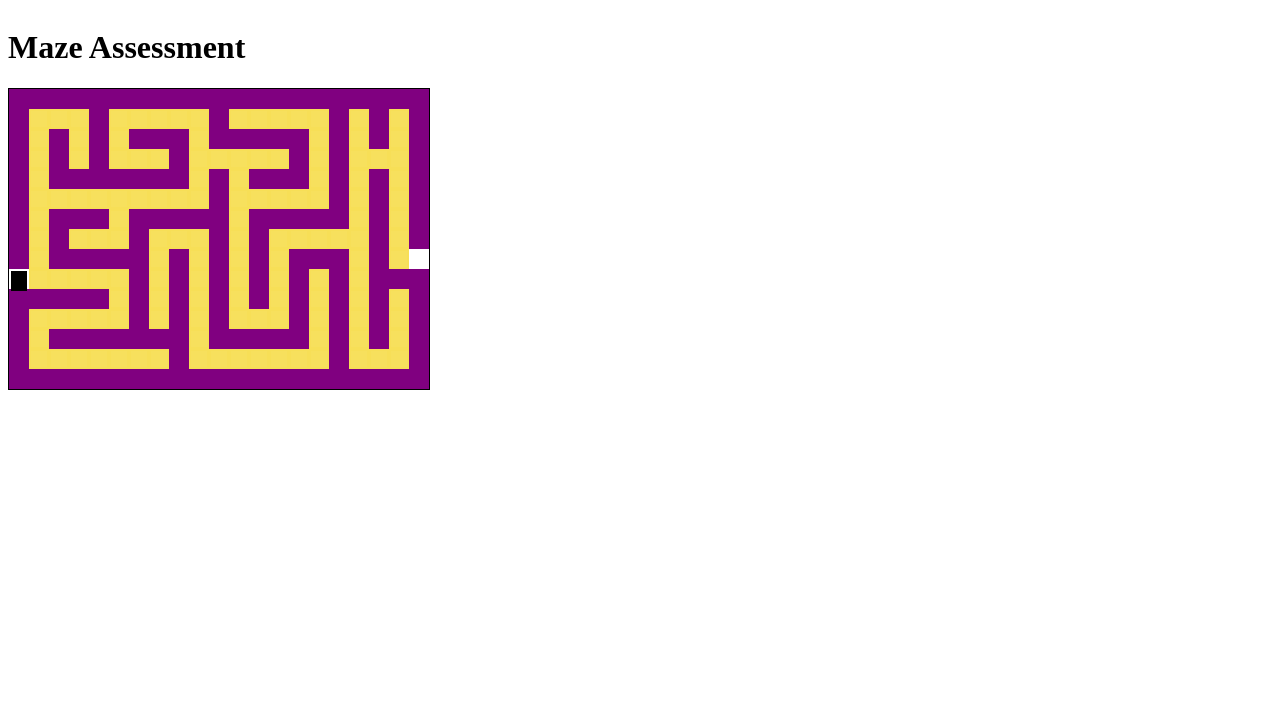
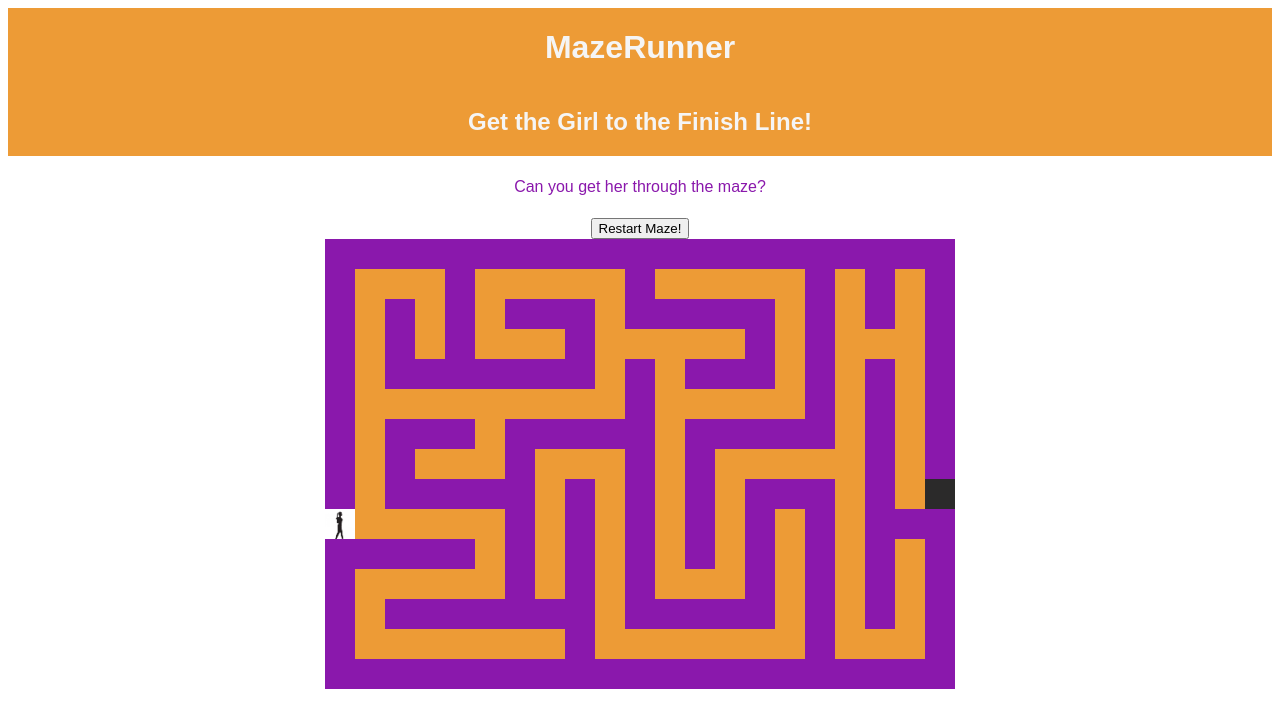
Before and after one commit to korenenyles/js-maze, a plain HTML site: page index.html in a window 1280 px wide. Drawn offline with Linux system fonts and the light colour scheme.

Commit message:
Refactors maze with assistance from study group, also adds win alert

```diff
--- a/index.html
+++ b/index.html
@@ -1,17 +1,27 @@
-<!DOCTYPE html>
-<html lang="en">
+<html>
   <head>
-    <meta charset="UTF-8" />
-    <meta name="viewport" content="width=device-width, initial-scale=1.0" />
-    <meta http-equiv="X-UA-Compatible" content="ie=edge" />
-    <title>Maze Assessment</title>
-    <link rel="stylesheet" type="text/css" href="style.css" />
+    <meta charset="utf-8" />
+    <meta http-equiv="X-UA-Compatible" content="IE=edge" />
+    <title>Maze</title>
+    <meta name="viewport" content="width=device-width, initial-scale=1" />
+    <link rel="stylesheet" type="text/css" media="screen" href="style.css" />
   </head>
+
   <body>
-    <h1>Maze Assessment</h1>
+    <div id="header">
+      <h1>MazeRunner</h1>
 
-    <div id="container"></div>
-
+      <h2>Get the Girl to the Finish Line!</h2>
+    </div>
+    <img
+      id="player"
+      src="images/thumb-silhouette-girl-tail-hair-walking-side-vector.jpg"
+      alt="runningperson"
+    />
+    <p id="winMessage">Can you get her through the maze?</p>
+    <main id="maze">
+      <input type="button" value="Restart Maze!" onClick="history.go(0)" />
+    </main>
     <script src="script.js"></script>
   </body>
 </html>
--- a/script.js
+++ b/script.js
@@ -1,6 +1,4 @@
-const container = document.getElementById("container");
-
-//map w= wall s= start and f=finish
+const winMess = document.getElementById("winMessage");
 const map = [
   "WWWWWWWWWWWWWWWWWWWWW",
   "W   W     W     W W W",
@@ -19,100 +17,95 @@ const map = [
   "WWWWWWWWWWWWWWWWWWWWW"
 ];
 
-function createMaze() {
-  for (let rowIndex = 0; rowIndex < map.length; rowIndex += 1) {
-    let rowView = document.createElement("div");
-    rowView.classList.add("row");
-    container.appendChild(rowView);
-    for (let columnIndex = 0; columnIndex < map[0].length; columnIndex += 1) {
-      let cellView = document.createElement("div");
-      cellView.classList.add("cell");
-      if (map[rowIndex][columnIndex] === "W") {
-        cellView.classList.add("wallCell");
-      } else if (map[rowIndex][columnIndex] === "S") {
-        cellView.classList.add("startCell");
-      } else if (map[rowIndex][columnIndex] === " ") {
-        cellView.classList.add("pathCell");
-      } else if (map[rowIndex][columnIndex] === "F") {
-        cellView.classList.add("finishCell");
-      }
+const main = document.getElementById("maze");
 
-      rowView.appendChild(cellView);
+let gameOver = false;
+
+for (let rowAbsolute = 0; rowAbsolute < map.length; rowAbsolute++) {
+  let row = map[rowAbsolute];
+  let maze = document.createElement("div");
+  maze.classList.add("mazeRow");
+  for (let columnAbsolute = 0; columnAbsolute < row.length; columnAbsolute++) {
+    let wall = document.createElement("div");
+    wall.dataset.rowIndex = rowAbsolute;
+    wall.dataset.cellIndex = columnAbsolute;
+    maze.appendChild(wall);
+
+    switch (row[columnAbsolute]) {
+      case "W":
+        wall.classList.add("wall");
+        wall.dataset.cellType = "border";
+        break;
+
+      case "S":
+        wall.setAttribute("id", "start");
+        wall.dataset.cellType = "start";
+        break;
+
+      case " ":
+        wall.classList.add("walkway");
+        wall.dataset.cellType = "floor";
+        break;
+
+      case "F":
+        wall.setAttribute("id", "finish");
+        wall.dataset.cellType = "end";
+        break;
+    }
+  }
+  main.appendChild(maze);
+}
+//Elizabeth Scheidt assisted to make keyhandlers function.
+let positionX = 0;
+let positionY = 9;
+const player = document.getElementById("player");
+let start = document.getElementById("start");
+start.appendChild(player);
+let currentPosition = start;
+document.addEventListener("keydown", handleMove);
+
+function handleMove(event) {
+  if (gameOver === false) {
+    switch (event.key) {
+      case "ArrowUp":
+        makeMove(0, -1);
+        break;
+
+      case "ArrowDown":
+        makeMove(0, +1);
+        break;
+
+      case "ArrowLeft":
+        makeMove(-1, 0);
+        break;
+
+      case "ArrowRight":
+        makeMove(+1, 0);
+        break;
     }
   }
 }
-createMaze();
+//Chris Wilson and Sasha Lukas Assisted with MakeMove Function^^
 
-//CREATE MOVEMENT FOR PLAYER DIV
-
-let player = document.createElement("div");
-let starterCell = document.getElementsByClassName("startCell");
-let rowPosition = 9;
-let columnPosition = 0;
-player.id = "player";
-player.classList.add("player");
-starterCell[0].appendChild(player);
-
-let playerTop = 0;
-let playerLeft = 0;
-
-let playerbox = document.getElementById("playerbox");
-document.addEventListener("keydown", movePlayer);
-function movePlayer(e) {
-  if (e.keyCode == 40) {
-    if (
-      map[rowPosition + 1][columnPosition] !== "W" &&
-      rowPosition < map.length
-    ) {
-      playerTop += 20;
-      console.log(e.code);
-      player.style.top = playerTop + "px";
-      rowPosition++;
-    }
-  }
-
-  if (e.keyCode == 39) {
-    if (
-      map[rowPosition][columnPosition + 1] !== "W" &&
-      columnPosition < map[0].length
-    ) {
-      playerLeft += 20;
-      console.log(e.code);
-      player.style.left = playerLeft + "px";
-      columnPosition++;
-      checkForFinish();
-    }
-  }
-  if (e.keyCode == 38) {
-    if (
-      map[rowPosition - 1][columnPosition] !== "W" &&
-      rowPosition < map[0].length
-    )
-      playerTop -= 20;
-    console.log(e.code);
-    player.style.top = playerTop + "px";
-    rowPosition--;
-  }
-
-  if (e.keyCode == 37) {
-    if (
-      map[rowPosition][columnPosition - 1] !== "W" &&
-      columnPosition < map[0].length
-    ) {
-      playerLeft -= 20;
-      console.log(e.code);
-      player.style.left = playerLeft + "px";
-      columnPosition--;
+function makeMove(x, y) {
+  let nextPositionUp = Number(currentPosition.dataset.rowIndex) + y;
+  let nextPositionLeft = Number(currentPosition.dataset.cellIndex) + x;
+  let nextMoveUp = document.querySelector(
+    "[data-row-index = '" +
+      nextPositionUp +
+      "'][data-cell-index = '" +
+      nextPositionLeft +
+      "']"
+  );
+  if (
+    nextMoveUp.dataset.cellType === "floor" ||
+    nextMoveUp.dataset.cellType === "end"
+  ) {
+    nextMoveUp.appendChild(player);
+    currentPosition = nextMoveUp;
+    if (nextMoveUp.dataset.cellType === "end") {
+      gameOver = true;
+      winMess.innerHTML = "You Finished the Maze!";
     }
   }
 }
-
-function checkForFinish() {
-  console.log(columnPosition)
-  console.log(map[rowPosition][columnPosition])
-  console.log(String(map[rowPosition - 1][columnPosition + 1]) === "F");
-  if (map[rowPosition][columnPosition] === "F"){
-
-    alert("You Finished the Maze!");
-  location.reload();}
-}
--- a/style.css
+++ b/style.css
@@ -1,53 +1,71 @@
-:root {
+#header {
+  display: flex;
+  flex-direction: column;
+  justify-content: center;
+  align-items: center;
+  align-content: center;
+
+  color: whitesmoke;
+  font-family: fantasy;
+  background: rgb(237, 155, 54);
+}
+
+#player {
+  position: absolute;
+  width: 30px;
+  height: 30px;
+}
+
+main {
+  display: flex;
+  flex-direction: column;
+
+  justify-content: center;
+  align-items: center;
+}
+
+.mazeRow {
+  flex-direction: row;
   display: flex;
 }
 
-#container {
-  border: 1px solid black;
-  box-sizing: border-box;
+.wall {
+  background: rgb(138, 24, 172);
+  height: 30px;
+  width: 30px;
 }
 
-.row {
-  display: flex;
-  box-sizing: border-box;
+#start {
+  background: rgb(237, 155, 54);
+  height: 30px;
+  width: 30px;
 }
 
-.cell {
-  display: flex;
-  box-sizing: border-box;
-  height: 20px;
-  width: 20px;
+#finish {
+  height: 30px;
+  width: 30px;
+  background: rgb(43, 42, 42);
 }
 
-.wallCell {
-  border: 2px solid purple;
-  background-color: purple;
+.walkway {
+  height: 30px;
+  width: 30px;
+  background: rgb(237, 155, 54);
 }
 
-.pathCell {
-  border: 2px solid rgba(247, 223, 87, 0.959);
-  background-color: rgba(247, 223, 87, 0.959);
-}
-.startCell {
-  border: 2px solid white;
-  background-color: white;
-  position: relative;
-}
-.finishCell {
-  border: 2px solid white;
-  background-color: white;
+button {
+  font-family: fantasy;
+  font-size: 20px;
+  color: blueviolet;
 }
 
-.player {
-  height: 20px;
-  width: 20px;
-  position: relative;
-  background-color: black;
+#winMessage {
+  display: flex;
+  justify-content: center;
+  align-items: center;
+  align-items: center;
+  font-family: fantasy;
+  height: 30px;
+  width: 100x;
+  color: rgb(138, 24, 172);
 }
-
-#playerbox {
-  position: relative;
-
-  height: 20px;
-  width: 20px;
-}
```
Also changed, not shown: images/thumb-silhouette-girl-tail-hair-walking-side-vector.jpg (added), 1 other file.
